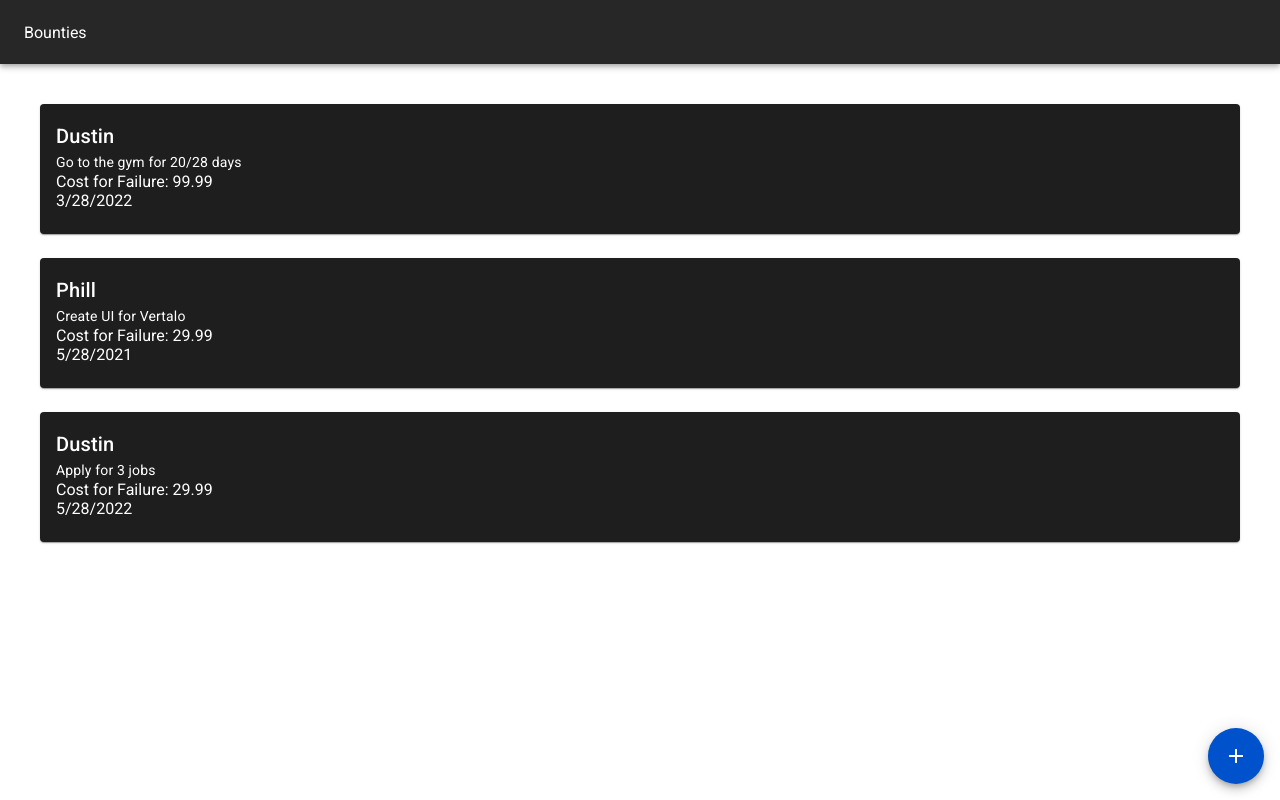
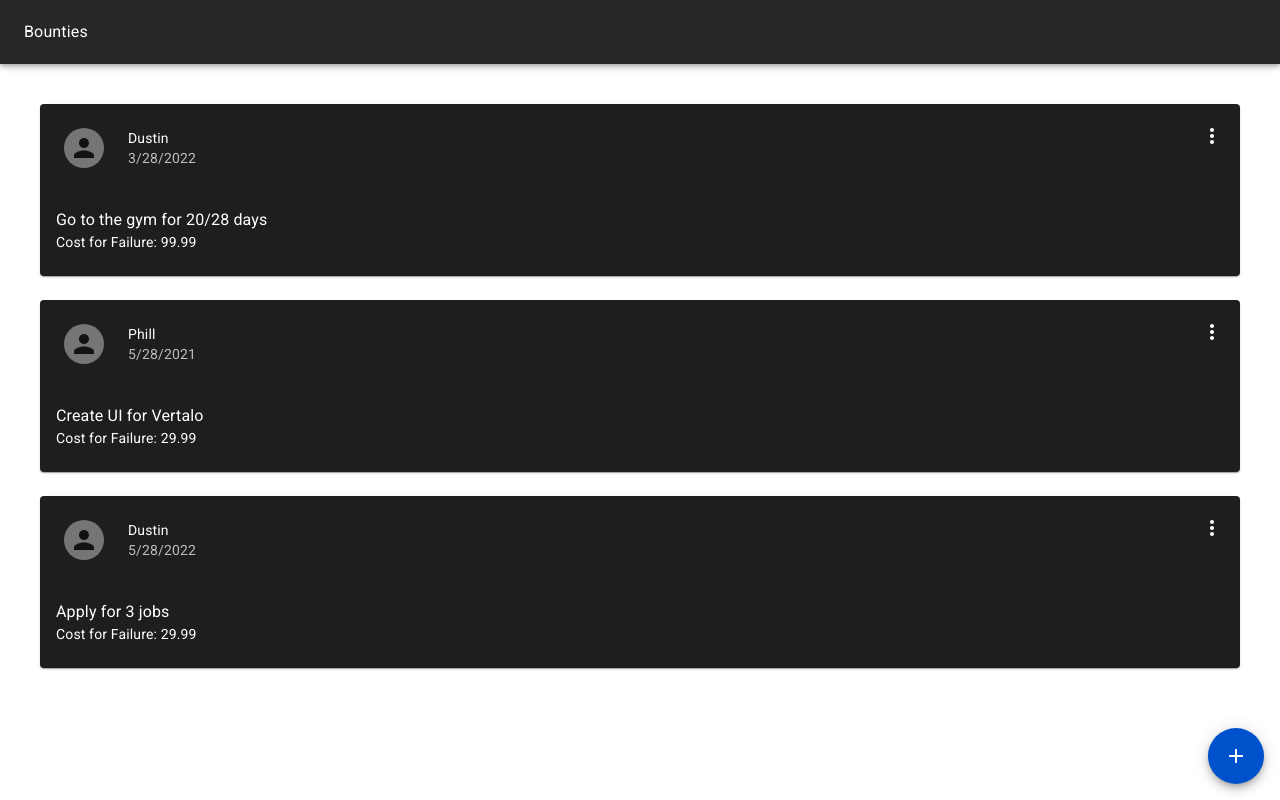
Before and after one commit to dustinjang/bounty-react, a React (Create React App) app: page / in a window 1280 px wide. Built offline with nearby package versions, Linux system fonts and the light colour scheme.

Commit message:
more styling

```diff
--- a/src/App.js
+++ b/src/App.js
@@ -1,10 +1,10 @@
 import React, { Fragment, useState } from "react";
 import BountyInput from "./components/Bounties/BountyInput/BountyInput";
 import BountyList from "./components/Bounties/BountyList/BountyList";
-import { Container, Stack, Toolbar } from "@mui/material";
+import { Container, Stack } from "@mui/material";
 import Fab from "@mui/material/Fab";
 import AddIcon from "@mui/icons-material/Add";
-import { AppBar } from "@mui/material";
+import Header from "./components/Layout/Header";
 
 const FAKE_BOUNTIES = [
   {
@@ -53,9 +53,7 @@ const App = () => {
 
   return (
     <Fragment>
-      <AppBar position="static">
-        <Toolbar>Bounties</Toolbar>
-      </AppBar>
+      <Header />
       <Container>
         {formVisible && (
           <BountyInput
--- a/src/components/Bounties/BountyItem/BountyItem.js
+++ b/src/components/Bounties/BountyItem/BountyItem.js
@@ -1,16 +1,34 @@
 import React, { useState } from "react";
 import Card from "@mui/material/Card";
 import CardContent from "@mui/material/CardContent";
+import { CardHeader } from "@mui/material";
 import Typography from "@mui/material/Typography";
+import Avatar from "@mui/material/Avatar";
+import IconButton from "@mui/material/IconButton";
+import MoreVertIcon from "@mui/icons-material/MoreVert";
 
 const BountyItem = (props) => {
   return (
     <Card>
+      <CardHeader
+        avatar={
+          <IconButton>
+            <Avatar></Avatar>
+          </IconButton>
+        }
+        action={
+          <IconButton aria-label="settings">
+            <MoreVertIcon />
+          </IconButton>
+        }
+        title={props.user}
+        subheader={props.dateDue.toLocaleDateString("en-US")}
+      />
       <CardContent>
-        <Typography variant="h6">{props.user}</Typography>
-        <Typography variant="body2">{props.description}</Typography>
-        <span>Cost for Failure: {props.failureCost}</span>
-        <p>{props.dateDue.toLocaleDateString("en-US")}</p>
+        <Typography variant="body1">{props.description}</Typography>
+        <Typography variant="body2">
+          Cost for Failure: {props.failureCost}
+        </Typography>
       </CardContent>
     </Card>
   );
--- /dev/null
+++ b/src/components/Layout/Header.js
@@ -0,0 +1,14 @@
+import React from "react";
+import { AppBar, Toolbar, Typography } from "@mui/material";
+
+const Header = () => {
+  return (
+    <AppBar position="static">
+      <Toolbar>
+        <Typography>Bounties</Typography>
+      </Toolbar>
+    </AppBar>
+  );
+};
+
+export default Header;
```
